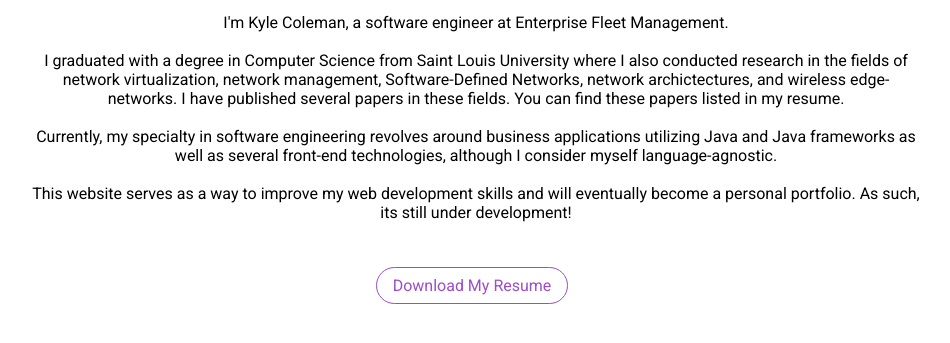
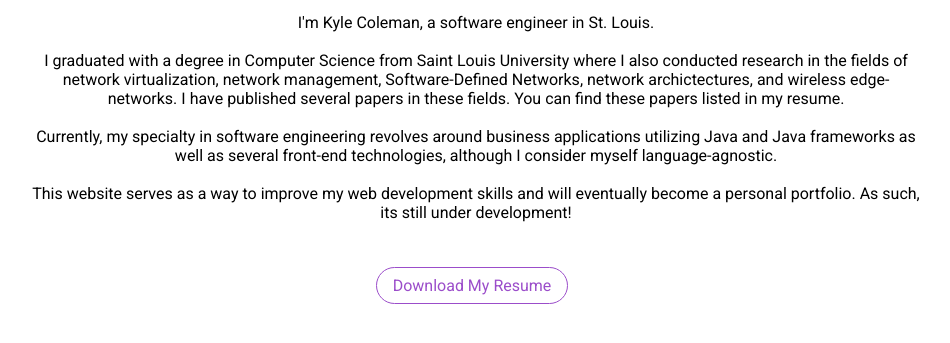
Before and after one commit to colemank95/colemank95.github.io, a plain HTML site: page index.html in a window 1280 px wide. Shown: the part 355-698 px from the top of the page, without its empty margins (164-1114 px from the left). Drawn offline with nearby package versions, Linux system fonts and the light colour scheme; a script that the page names is missing.

Commit message:
updated resume

```diff
--- a/index.html
+++ b/index.html
@@ -80,7 +80,7 @@
     <main>
       <div class='textbody'>
         <p>
-          I'm Kyle Coleman, a software engineer at Enterprise Fleet Management.
+          I'm Kyle Coleman, a software engineer in St. Louis.
           <br><br>
           I graduated with a degree in Computer Science from Saint Louis University where I also conducted research in
           the
```
Also changed, not shown: 2 other files.
